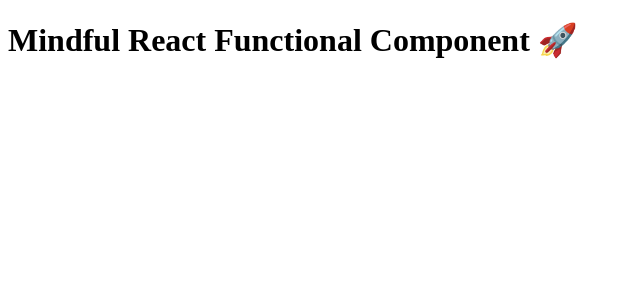
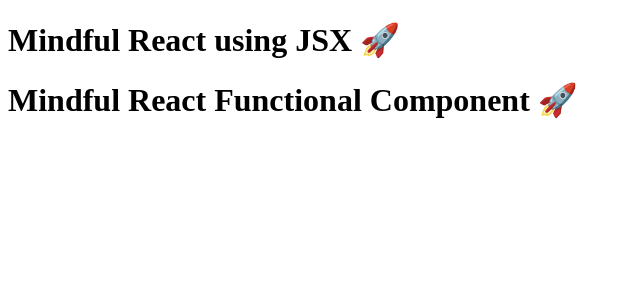
Before and after one commit to Afirestriker/mindful-react, a React (Vite) app: page / in a window 1280 px wide. Shown: the top 300 px of the page, without its empty margins (0-640 px from the left). Built offline with nearby package versions, Linux system fonts and the light colour scheme.

Commit message:
feat(ch03-part04-laying-the-foundation): component composition
Nesting a component into another component is Component Composition

```diff
--- a/App.js
+++ b/App.js
@@ -1,19 +1,17 @@
 import React from "react";
 import ReactDOM from "react-dom/client";
 
-// JSX => Babel transpiles it to React.createElement => ReactElement - JS Object => HTMLELement(render)
-
-// React Element
-const heading = (
+const Title= () => (
   <h1 className="head" tabIndex="1">
-    Mindful React from JSX 🚀
+    Mindful React using JSX 🚀
   </h1>
 );
 
-// React component
+// Component Composition
 const HeadingComponent = () => {
   return (
     <div id="container">
+      <Title />
       <h1 className="head">Mindful React Functional Component 🚀</h1>
     </div>
   );
```
